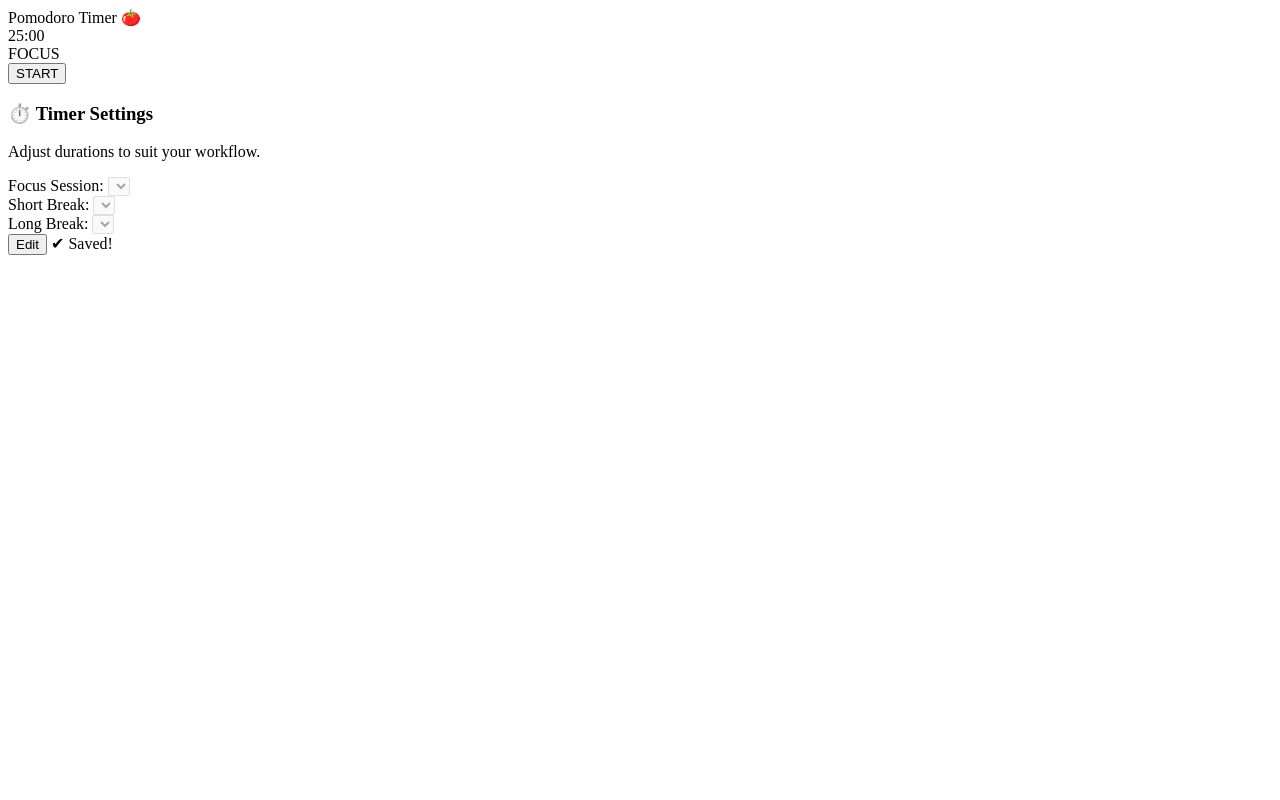
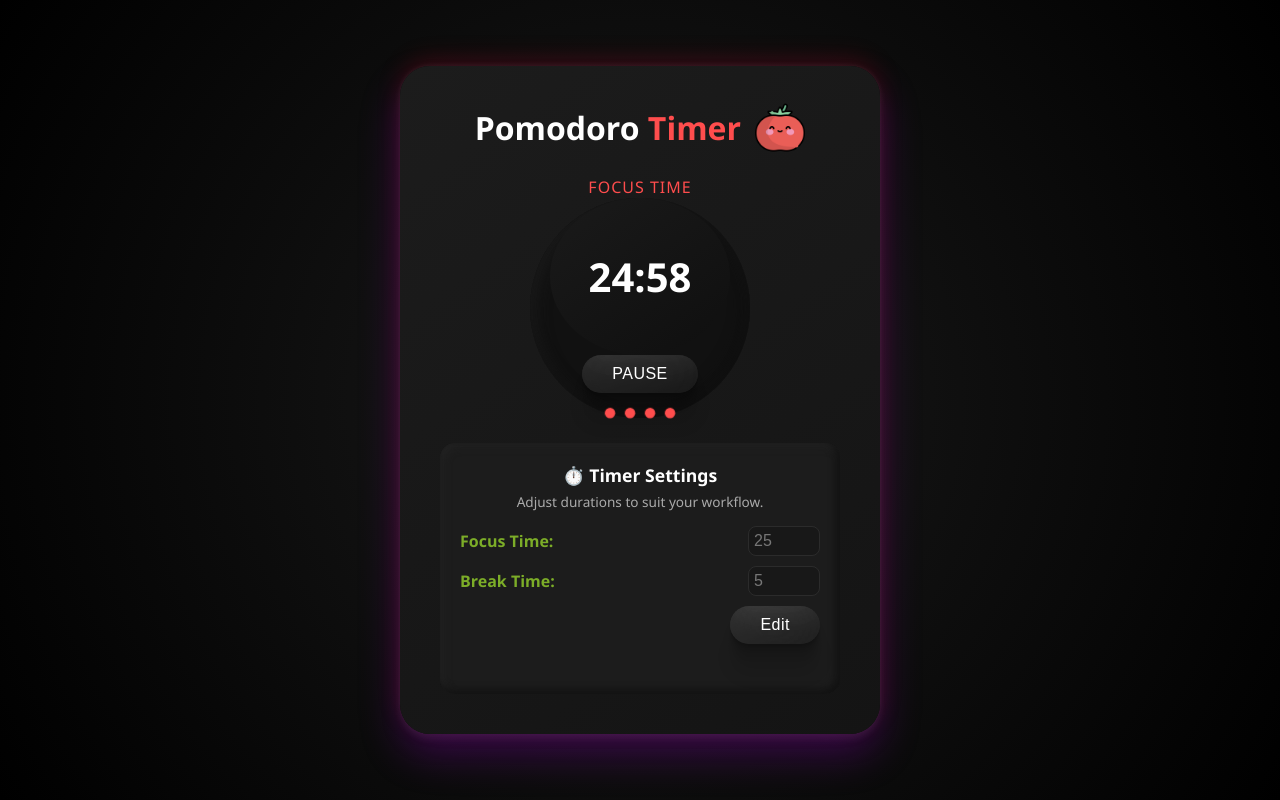
Before and after one commit to IrenOknel/Pomodoro-Timer, a plain HTML site: page index.html in a window 1280 px wide. Both pictures are taken after a click on the button "START". Drawn offline with Linux system fonts and the light colour scheme.

Commit message:
css and js

```diff
--- a/index.html
+++ b/index.html
@@ -2,26 +2,35 @@
 <html lang="en">
 
     <head>
-        <meta charset="UTF-8">
-        <meta name="viewport" content="width=device-width, initial-scale=1.0">
-        <title>Pomodoro Timer 🍅</title>
-        <link rel="stylesheet" href="style.css">
+        <meta charset="UTF-8" />
+        <meta name="viewport" content="width=device-width, initial-scale=1.0" />
+        <title>Pomodoro Timer</title>
+
+        <!-- Favicon for browser tab -->
+        <link rel="icon" type="image/png" href="tomato-top.png" />
+
+        <!-- Styles -->
+        <link rel="stylesheet" href="style.css" />
     </head>
 
     <body>
         <div class="container">
-            <!-- App Title -->
-            <div class="title">Pomodoro <span>Timer 🍅</span></div>
+            <!-- App Title with Tomato Image -->
+            <div class="title">
+                Pomodoro <span>Timer <img src="tomato-smile-icon.png"
+                        alt="Tomato" class="tomato-icon" />
+                </span>
+            </div>
 
-            <!-- Main Timer Section -->
+            <!-- Session Label -->
+            <div class="label" id="session-label">FOCUS TIME</div>
+
+            <!-- Timer Circle & Controls -->
             <div class="timer">
                 <div class="circle">
                     <div class="time" id="time-display">25:00</div>
                 </div>
-                <div class="label" id="session-label">FOCUS</div>
-                <button id="start-stop">START</button>
-
-                <!-- Animated Dots -->
+                <button id="start-stop" class="liquid-btn">START</button>
                 <div class="dots">
                     <div class="dot"></div>
                     <div class="dot"></div>
@@ -30,34 +39,33 @@
                 </div>
             </div>
 
-            <!-- Settings Section -->
+            <!-- Settings Panel -->
             <div class="settings">
                 <div class="setting-header">
                     <h3>⏱️ Timer Settings</h3>
                     <p>Adjust durations to suit your workflow.</p>
                 </div>
 
-                <!-- Time Selectors -->
                 <div class="setting-group">
-                    <label for="focus-select">Focus Session:</label>
-                    <select id="focus-select" disabled></select>
-                </div>
-                <div class="setting-group">
-                    <label for="short-select">Short Break:</label>
-                    <select id="short-select" disabled></select>
-                </div>
-                <div class="setting-group">
-                    <label for="long-select">Long Break:</label>
-                    <select id="long-select" disabled></select>
+                    <label for="focus-input">Focus Time:</label>
+                    <input type="number" min="1" max="120" id="focus-input"
+                        disabled />
                 </div>
 
-                <!-- Edit/Save Button -->
-                <button id="edit-settings">Edit</button>
+                <div class="setting-group">
+                    <label for="short-input">Break Time:</label>
+                    <input type="number" min="1" max="120" id="short-input"
+                        disabled />
+                </div>
+
+                <div class="edit-btn-wrapper">
+                    <button id="edit-settings" class="liquid-btn">Edit</button>
+                </div>
+
                 <span id="save-msg" class="save-msg hidden">✔ Saved!</span>
             </div>
         </div>
 
-        <!-- JS logic -->
         <script src="script.js"></script>
     </body>
 
--- a/script.js
+++ b/script.js
@@ -0,0 +1,135 @@
+let focusDuration = 25 * 60;
+let breakDuration = 5 * 60;
+let timeLeft = focusDuration;
+let currentMode = "focus";
+let isRunning = false;
+let timerInterval;
+
+// 🔊 Load alarm sound
+const alarmSound = new Audio("alarm-laugh.wav");
+
+// DOM references
+const timeDisplay = document.getElementById("time-display");
+const startStopBtn = document.getElementById("start-stop");
+const sessionLabel = document.getElementById("session-label");
+const focusInput = document.getElementById("focus-input");
+const shortInput = document.getElementById("short-input");
+const editButton = document.getElementById("edit-settings");
+const saveMsg = document.getElementById("save-msg");
+const tomatoIcon = document.querySelector(".tomato-icon");
+
+function updateDisplay() {
+  const minutes = Math.floor(timeLeft / 60);
+  const seconds = timeLeft % 60;
+  timeDisplay.textContent = `${minutes.toString().padStart(2, "0")}:${seconds
+    .toString()
+    .padStart(2, "0")}`;
+}
+
+function startTimer() {
+  timerInterval = setInterval(() => {
+    timeLeft--;
+    updateDisplay();
+
+    if (timeLeft <= 0) {
+      alarmSound
+        .play()
+        .catch((err) => console.warn("Audio playback blocked", err));
+      switchMode();
+    }
+  }, 1000);
+
+  startStopBtn.textContent = "PAUSE";
+  document
+    .querySelectorAll(".dot")
+    .forEach((dot) => dot.classList.add("active"));
+
+  // Make tomato jump only during focus
+  if (currentMode === "focus") {
+    tomatoIcon.classList.add("jump");
+  }
+
+  isRunning = true;
+}
+
+function stopTimer() {
+  clearInterval(timerInterval);
+  startStopBtn.textContent = "START";
+  document
+    .querySelectorAll(".dot")
+    .forEach((dot) => dot.classList.remove("active"));
+
+  // Stop tomato jump
+  tomatoIcon.classList.remove("jump");
+
+  isRunning = false;
+}
+
+function toggleTimer() {
+  if (isRunning) {
+    stopTimer();
+  } else {
+    startTimer();
+  }
+}
+
+function switchMode() {
+  stopTimer();
+
+  if (currentMode === "focus") {
+    currentMode = "break";
+    timeLeft = breakDuration;
+    sessionLabel.textContent = "BREAK TIME";
+  } else {
+    currentMode = "focus";
+    timeLeft = focusDuration;
+    sessionLabel.textContent = "FOCUS TIME";
+  }
+
+  updateDisplay();
+  startTimer(); // Auto-start next session
+}
+
+// Settings panel logic
+editButton.addEventListener("click", () => {
+  const isEditing = focusInput.disabled;
+
+  if (isEditing) {
+    focusInput.disabled = false;
+    shortInput.disabled = false;
+    editButton.textContent = "Save";
+  } else {
+    const focusVal = Math.max(1, parseInt(focusInput.value) || 1);
+    const breakVal = Math.max(1, parseInt(shortInput.value) || 1);
+
+    focusDuration = focusVal * 60;
+    breakDuration = breakVal * 60;
+
+    if (currentMode === "focus") timeLeft = focusDuration;
+    else timeLeft = breakDuration;
+
+    focusInput.value = focusVal;
+    shortInput.value = breakVal;
+
+    focusInput.disabled = true;
+    shortInput.disabled = true;
+    editButton.textContent = "Edit";
+
+    updateDisplay();
+
+    saveMsg.classList.remove("hidden");
+    saveMsg.classList.add("show");
+    setTimeout(() => {
+      saveMsg.classList.remove("show");
+      saveMsg.classList.add("hidden");
+    }, 2000);
+  }
+});
+
+// Button Events
+startStopBtn.addEventListener("click", toggleTimer);
+
+// Initialize
+focusInput.value = focusDuration / 60;
+shortInput.value = breakDuration / 60;
+updateDisplay();
--- a/style.css
+++ b/style.css
@@ -0,0 +1,241 @@
+body {
+  margin: 0;
+  padding: 0;
+  font-family: "Segoe UI", Tahoma, Geneva, Verdana, sans-serif;
+  background: radial-gradient(circle at center, #1a1a1a, #000);
+  color: white;
+  display: flex;
+  align-items: center;
+  justify-content: center;
+  height: 100vh;
+}
+
+.container {
+  background: linear-gradient(145deg, #1c1c1c, #141414);
+  border-radius: 30px;
+  padding: 40px;
+  max-width: 400px;
+  width: 100%;
+  text-align: center;
+  box-shadow: rgba(186, 2, 248, 0.25) 0px 20px 40px,
+    rgba(244, 2, 2, 0.15) 0px -8px 24px, rgba(255, 255, 255, 0.08) 0px 4px 8px,
+    rgba(0, 0, 0, 0.2) 0px 12px 20px, rgba(255, 255, 255, 0.05) 0px -2px 4px;
+}
+
+.title {
+  font-size: 2em;
+  font-weight: bold;
+  margin-bottom: 20px;
+}
+
+.title span {
+  color: #ff4d4d;
+}
+
+.timer {
+  background: #111;
+  border-radius: 50%;
+  width: 220px;
+  height: 220px;
+  margin: 0 auto 20px auto;
+  display: flex;
+  flex-direction: column;
+  align-items: center;
+  justify-content: center;
+  box-shadow: inset -5px -5px 15px #0f0f0f, inset 5px 5px 15px #1c1c1c;
+}
+
+.circle {
+  width: 180px;
+  height: 180px;
+  border-radius: 50%;
+  background: linear-gradient(145deg, #1a1a1a, #0f0f0f);
+  display: flex;
+  align-items: center;
+  justify-content: center;
+}
+
+.time {
+  font-size: 2.5em;
+  font-weight: bold;
+  color: #ffffff;
+}
+
+.label {
+  font-size: 1em;
+  margin-top: 15px;
+  color: #ff4d4d;
+  letter-spacing: 1px;
+}
+
+.dots {
+  display: flex;
+  justify-content: center;
+  margin-top: 15px;
+}
+
+.dot {
+  width: 10px;
+  height: 10px;
+  border-radius: 50%;
+  background: #ff4d4d;
+  margin: 0 5px;
+  opacity: 0.5;
+  transition: transform 0.2s ease;
+}
+
+.dot.active {
+  animation: pulse 1s infinite;
+  opacity: 1;
+}
+
+@keyframes pulse {
+  0%,
+  100% {
+    transform: scale(1);
+  }
+
+  50% {
+    transform: scale(1.4);
+  }
+}
+
+/* Settings */
+.settings {
+  margin-top: 25px;
+  background: #1c1c1c;
+  border-radius: 15px;
+  padding: 20px;
+  text-align: left;
+  box-shadow: inset -3px -3px 8px #101010, inset 3px 3px 8px #252525;
+}
+
+.setting-header {
+  text-align: center;
+  margin-bottom: 15px;
+}
+
+.setting-header h3 {
+  margin: 0;
+  font-size: 1.1em;
+}
+
+.setting-header p {
+  font-size: 0.85em;
+  color: #aaa;
+  margin: 5px 0 0;
+}
+
+.setting-group {
+  margin: 10px 0;
+  display: flex;
+  justify-content: space-between;
+  align-items: center;
+}
+
+.setting-group label {
+  font-size: 1em;
+  font-weight: 600;
+  color: #7cad28;
+  margin-right: 10px;
+}
+
+input[type="number"] {
+  width: 60px;
+  background: #141414;
+  color: white;
+  border: 1px solid #444;
+  border-radius: 8px;
+  padding: 5px;
+  font-size: 1em;
+}
+
+input:disabled {
+  opacity: 0.4;
+  cursor: not-allowed;
+}
+
+.edit-btn-wrapper {
+  display: flex;
+  justify-content: flex-end;
+  margin-top: 10px;
+}
+
+/* Saved message */
+.save-msg {
+  display: inline-block;
+  margin-top: 10px;
+  font-size: 0.85em;
+  color: #4ef04e;
+  transition: opacity 0.3s ease-in-out;
+}
+
+.hidden {
+  opacity: 0;
+  visibility: hidden;
+}
+
+.show {
+  opacity: 1;
+  visibility: visible;
+}
+
+/* Apple Liquid Button */
+.liquid-btn {
+  padding: 10px 30px;
+  border: none;
+  border-radius: 100px;
+  background: rgba(255, 255, 255, 0.05);
+  color: white;
+  font-size: 16px;
+  letter-spacing: 0.5px;
+  position: relative;
+  backdrop-filter: blur(30px) saturate(180%);
+  -webkit-backdrop-filter: blur(30px) saturate(180%);
+  transition: transform 0.3s ease, box-shadow 0.3s ease;
+  box-shadow: rgba(0, 0, 0, 0.17) 0px -23px 25px 0px inset,
+    rgba(0, 0, 0, 0.15) 0px -36px 30px 0px inset,
+    rgba(0, 0, 0, 0.1) 0px -79px 40px 0px inset, rgba(0, 0, 0, 0.06) 0px 2px 1px,
+    rgba(0, 0, 0, 0.09) 0px 4px 2px, rgba(0, 0, 0, 0.09) 0px 8px 4px,
+    rgba(0, 0, 0, 0.09) 0px 16px 8px, rgba(0, 0, 0, 0.09) 0px 32px 16px;
+}
+
+.liquid-btn::before {
+  content: "";
+  position: absolute;
+  inset: 0;
+  border-radius: inherit;
+  background: linear-gradient(
+    to bottom right,
+    rgba(255, 255, 255, 0.15),
+    rgba(255, 255, 255, 0.05)
+  );
+  pointer-events: none;
+  mix-blend-mode: overlay;
+  z-index: 1;
+}
+
+.liquid-btn:hover {
+  transform: scale(1.04);
+}
+
+.tomato-icon {
+  height: 50px;
+  vertical-align: middle;
+  margin-left: 6px;
+}
+
+@keyframes jump {
+  0%,
+  100% {
+    transform: translateY(0);
+  }
+
+  50% {
+    transform: translateY(-8px);
+  }
+}
+
+.tomato-icon.jump {
+  animation: jump 0.6s infinite;
+}
```
Also changed, not shown: bluesky.png (added), git-logo.png (added), tomato-smile-icon.png (added), tomato-top.png (added), 2 other files.
